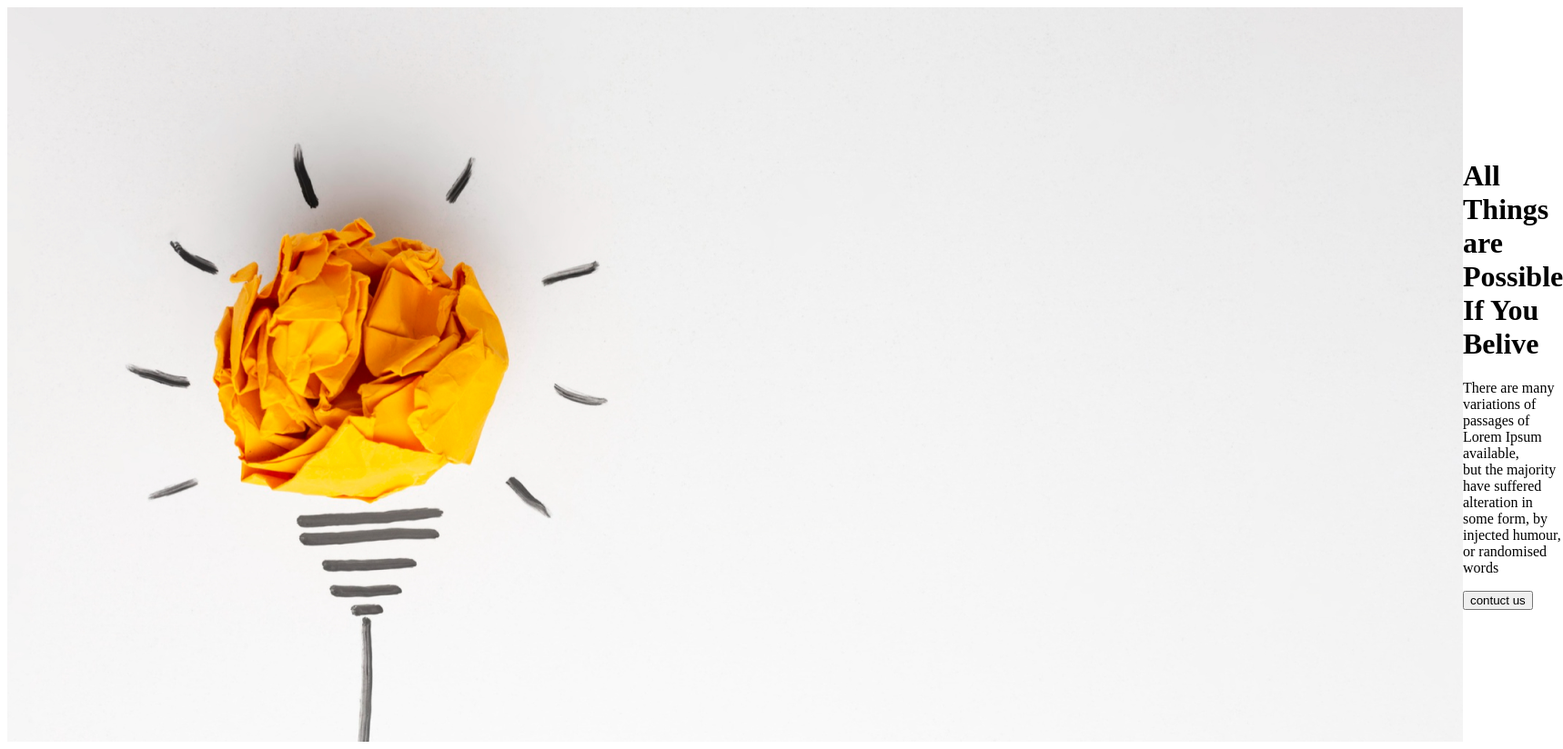
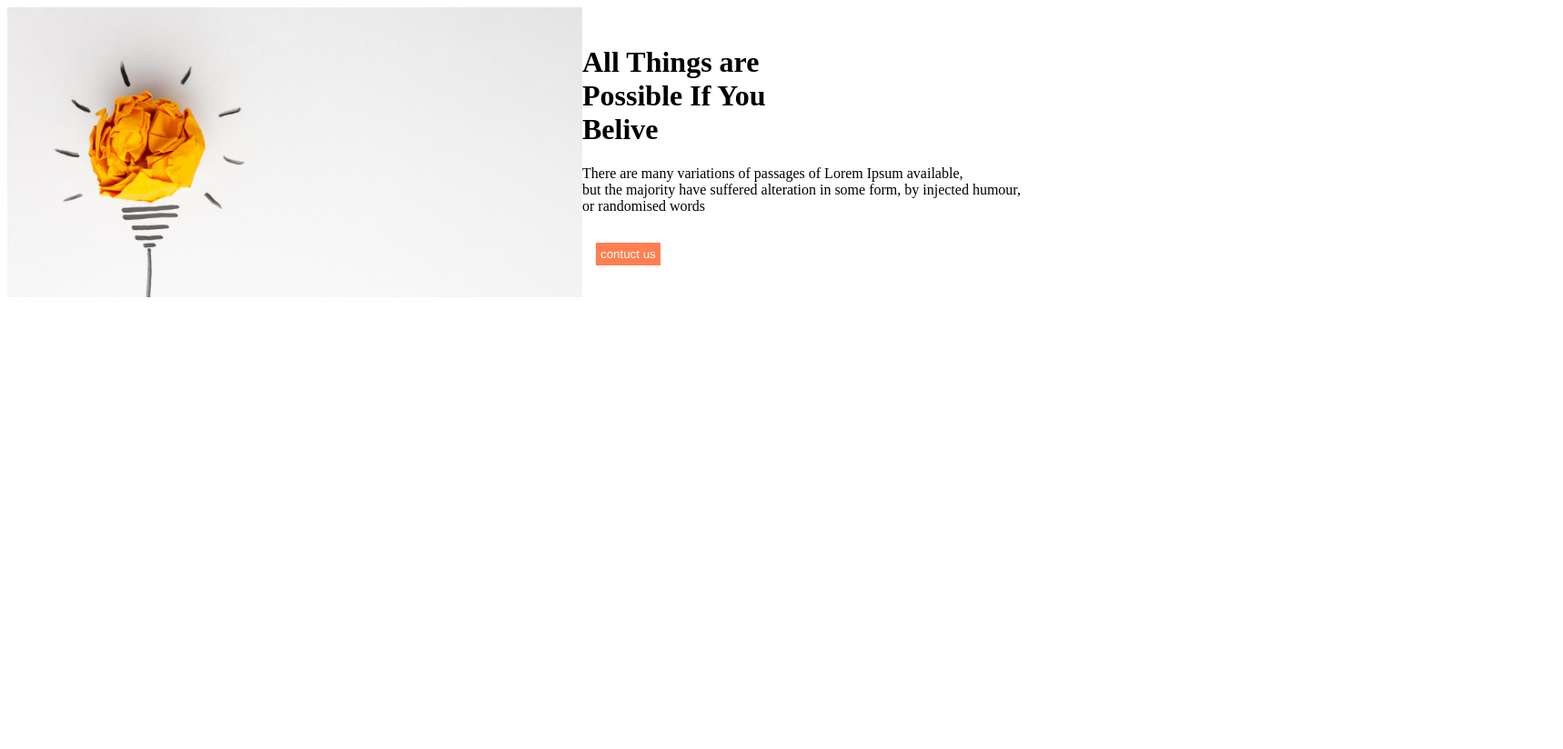
Before and after one commit to sheikh-faedul/new-year-mission, a plain HTML site: page index.html in a window 1280 px wide. Shown: the whole page at 91% size, 1718 px wide, since content can reach past the window. After the commit the page ends 800 px from the top, so only its background shows below. Drawn offline with Linux system fonts and the light colour scheme.

Commit message:
banner added

```diff
--- a/index.html
+++ b/index.html
@@ -15,7 +15,7 @@
              <p>
                 There are many variations of passages of Lorem Ipsum available,<br> but the majority have suffered alteration in some form, by injected humour,<br> or randomised words
              </p>
-             <button>contuct us</button>
+             <button class="button">contuct us</button>
          </div>
     </header>
     <main>
--- a/styles/styel.css
+++ b/styles/styel.css
@@ -1,4 +1,15 @@
+header img{
+    width: 50%;
+}
 header{
     display: flex;
     align-items: center;
+
 }
+  .button{
+       background-color: coral;
+       color: white;
+       border: none;
+       margin: 15px;
+       padding: 5px;
+ }
```
